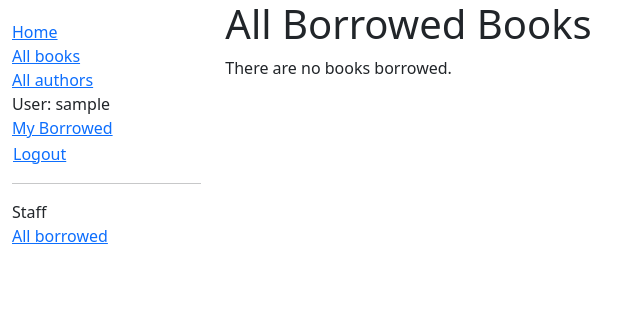
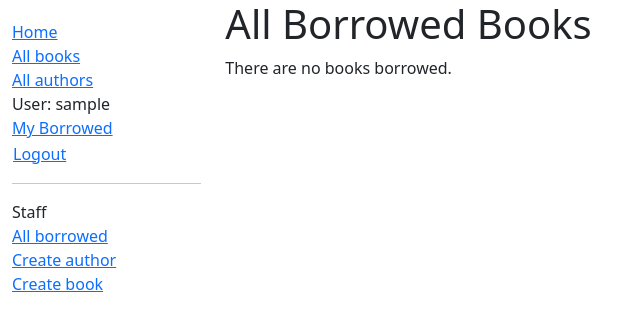
Before and after one commit to carroyox03/django_local_library, a Django app: page /catalog/allbooks/ in a window 1280 px wide. Shown: the top 331 px of the page, without its empty margins (0-641 px from the left). Run offline with Django 4.2, Linux system fonts and the light colour scheme; the visitor is signed in with stand-in values (Sample User, id 1); data that the repository does not hold is empty.

Commit message:
Finished forms lab

```diff
--- a/catalog/models.py
+++ b/catalog/models.py
@@ -51,6 +51,8 @@ class Book(models.Model):
     # Genre class has already been defined so we can specify the object above.
     genre = models.ManyToManyField(
         Genre, help_text="Select a genre for this book")
+    language = models.ForeignKey(
+        'Language', on_delete=models.SET_NULL, null=True)
 
     def __str__(self):
         """String for representing the Model object."""
--- a/catalog/templates/base_generic.html
+++ b/catalog/templates/base_generic.html
@@ -40,8 +40,15 @@
                 <hr>
                 <li>Staff</li>
                 <li><a href="{% url 'all-borrowed' %}">All borrowed</a></li>
+                {% if perms.catalog.add_author %}
+                  <li><a href="{% url 'author-create' %}">Create author</a></li>
+                {% endif %}
+                {% if perms.catalog.add_book %}
+                  <li><a href="{% url 'book-create' %}">Create book</a></li>
+                {% endif %}
               {% endif %}
             </ul>
+
           {% endblock %}
         </div>
         <div class="col-sm-10 ">{% block content %}{% endblock %}</div>
--- a/catalog/templates/catalog/bookinstance_list_borrowed_all.html
+++ b/catalog/templates/catalog/bookinstance_list_borrowed_all.html
@@ -9,6 +9,7 @@
       {% for bookinst in bookinstance_list %}
       <li class="{% if bookinst.is_overdue %}text-danger{% endif %}">
         <a href="{% url 'book-detail' bookinst.book.pk %}">{{bookinst.book.title}}</a> ({{ bookinst.due_back }}) {% if user.is_staff %}- {{ bookinst.borrower }}{% endif %}
+        {% if perms.catalog.can_mark_returned %}- <a href="{% url 'renew-book-librarian' bookinst.id %}">Renew</a>{% endif %}
       </li>
       {% endfor %}
     </ul>
--- a/catalog/urls.py
+++ b/catalog/urls.py
@@ -9,4 +9,11 @@ urlpatterns = [
     path('author/<int:pk>', views.AuthorDetailView.as_view(), name='author-detail'),
     path('mybooks/', views.LoanedBooksByUserListView.as_view(), name='my-borrowed'),
     path('allbooks/', views.AllBooksByUserListView.as_view(), name="all-borrowed"),
+    path('book/<uuid:pk>/renew/', views.renew_book_librarian, name='renew-book-librarian'),
+    path('author/create/', views.AuthorCreate.as_view(), name='author-create'),
+    path('author/<int:pk>/update/', views.AuthorUpdate.as_view(), name='author-update'),
+    path('author/<int:pk>/delete/', views.AuthorDelete.as_view(), name='author-delete'),
+    path('book/create/', views.BookCreate.as_view(), name='book-create'),
+    path('book/<int:pk>/update/', views.BookUpdate.as_view(), name='book-update'),
+    path('book/<int:pk>/delete/', views.BookDelete.as_view(), name='book-delete'),
 ]
--- a/catalog/views.py
+++ b/catalog/views.py
@@ -72,3 +72,102 @@ class AllBooksByUserListView(PermissionRequiredMixin, generic.ListView):
 
     def get_queryset(self):
         return BookInstance.objects.filter(status__exact='o').order_by('due_back')
+
+
+import datetime
+
+from django.contrib.auth.decorators import login_required, permission_required
+from django.shortcuts import get_object_or_404
+from django.http import HttpResponseRedirect
+from django.urls import reverse
+
+from catalog.forms import RenewBookForm
+
+@login_required
+@permission_required('catalog.can_mark_returned', raise_exception=True)
+def renew_book_librarian(request, pk):
+    """View function for renewing a specific BookInstance by librarian."""
+    book_instance = get_object_or_404(BookInstance, pk=pk)
+
+    # If this is a POST request then process the Form data
+    if request.method == 'POST':
+
+        # Create a form instance and populate it with data from the request (binding):
+        form = RenewBookForm(request.POST)
+
+        # Check if the form is valid:
+        if form.is_valid():
+            # process the data in form.cleaned_data as required (here we just write it to the model due_back field)
+            book_instance.due_back = form.cleaned_data['renewal_date']
+            book_instance.save()
+
+            # redirect to a new URL:
+            return HttpResponseRedirect(reverse('all-borrowed'))
+
+    # If this is a GET (or any other method) create the default form.
+    else:
+        proposed_renewal_date = datetime.date.today() + datetime.timedelta(weeks=3)
+        form = RenewBookForm(initial={'renewal_date': proposed_renewal_date})
+
+    context = {
+        'form': form,
+        'book_instance': book_instance,
+    }
+
+    return render(request, 'catalog/book_renew_librarian.html', context)
+
+from django.views.generic.edit import CreateView, UpdateView, DeleteView
+from django.urls import reverse_lazy
+from .models import Author
+
+class AuthorCreate(PermissionRequiredMixin, CreateView):
+    model = Author
+    fields = ['first_name', 'last_name', 'date_of_birth', 'date_of_death']
+    initial = {'date_of_death': '11/11/2023'}
+    permission_required = 'catalog.add_author'
+
+class AuthorUpdate(PermissionRequiredMixin, UpdateView):
+    model = Author
+    # Not recommended (potential security issue if more fields added)
+    fields = '__all__'
+    permission_required = 'catalog.change_author'
+
+class AuthorDelete(PermissionRequiredMixin, DeleteView):
+    model = Author
+    success_url = reverse_lazy('authors')
+    permission_required = 'catalog.delete_author'
+
+    def form_valid(self, form):
+        try:
+            self.object.delete()
+            return HttpResponseRedirect(self.success_url)
+        except Exception as e:
+            return HttpResponseRedirect(
+                reverse("author-delete", kwargs={"pk": self.object.pk})
+            )
+
+class BookCreate(PermissionRequiredMixin, CreateView):
+    model = Book
+    fields = ['title', 'author', 'summary', 'isbn', 'genre', 'language']
+    permission_required = 'catalog.add_book'
+
+
+class BookUpdate(PermissionRequiredMixin, UpdateView):
+    model = Book
+    fields = ['title', 'author', 'summary', 'isbn', 'genre', 'language']
+    permission_required = 'catalog.change_book'
+
+
+class BookDelete(PermissionRequiredMixin, DeleteView):
+    model = Book
+    success_url = reverse_lazy('books')
+    permission_required = 'catalog.delete_book'
+
+    def form_valid(self, form):
+        try:
+            self.object.delete()
+            return HttpResponseRedirect(self.success_url)
+        except Exception as e:
+            return HttpResponseRedirect(
+                reverse("book-delete", kwargs={"pk": self.object.pk})
+            )
```
Also changed, not shown: catalog/forms.py (added, +23 -0 lines), catalog/templates/catalog/author_confirm_delete.html (added, +25 -0 lines), catalog/templates/catalog/author_form.html (added, +11 -0 lines), catalog/templates/catalog/book_confirm_delete.html (added, +25 -0 lines), catalog/templates/catalog/book_detail.html (+17 -0 lines), catalog/templates/catalog/book_form.html (added, +11 -0 lines), catalog/templates/catalog/book_renew_librarian.html (added, +15 -0 lines), catalog/migrations/0005_book_language.py (added).
